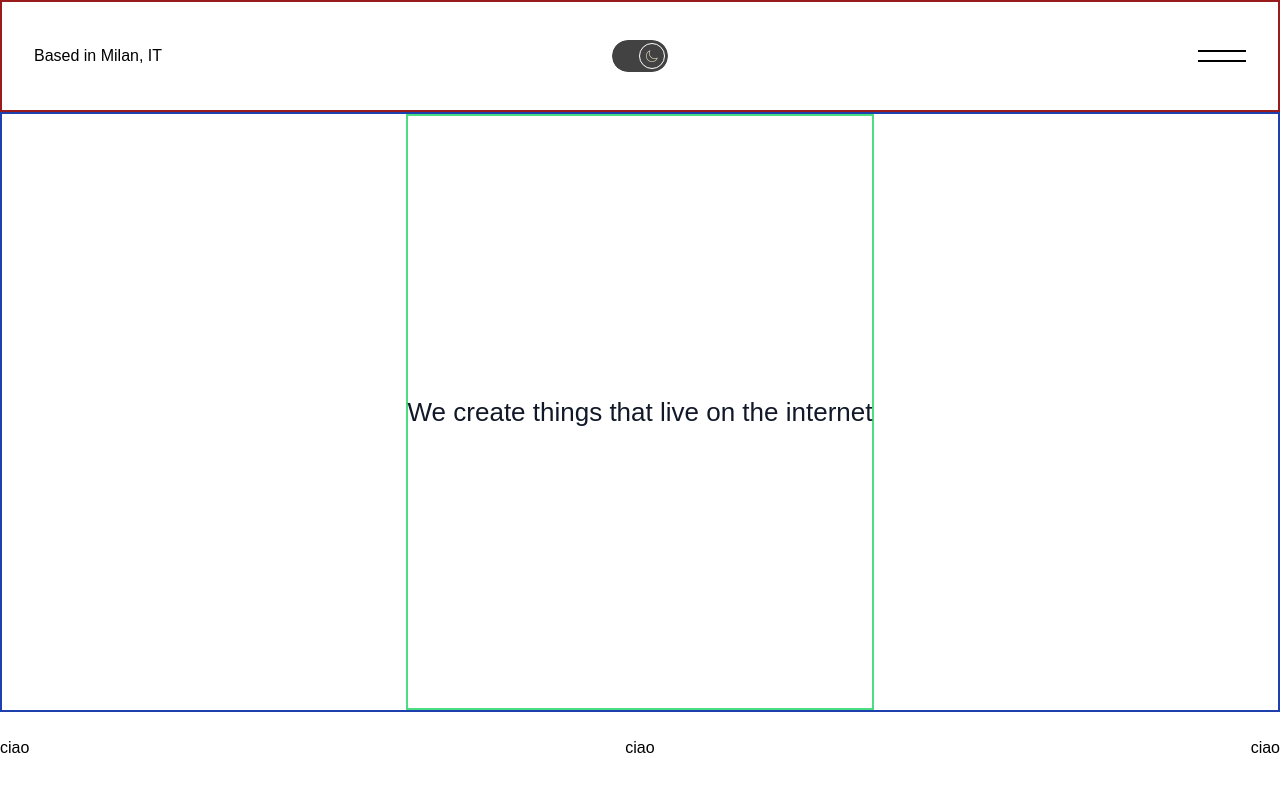
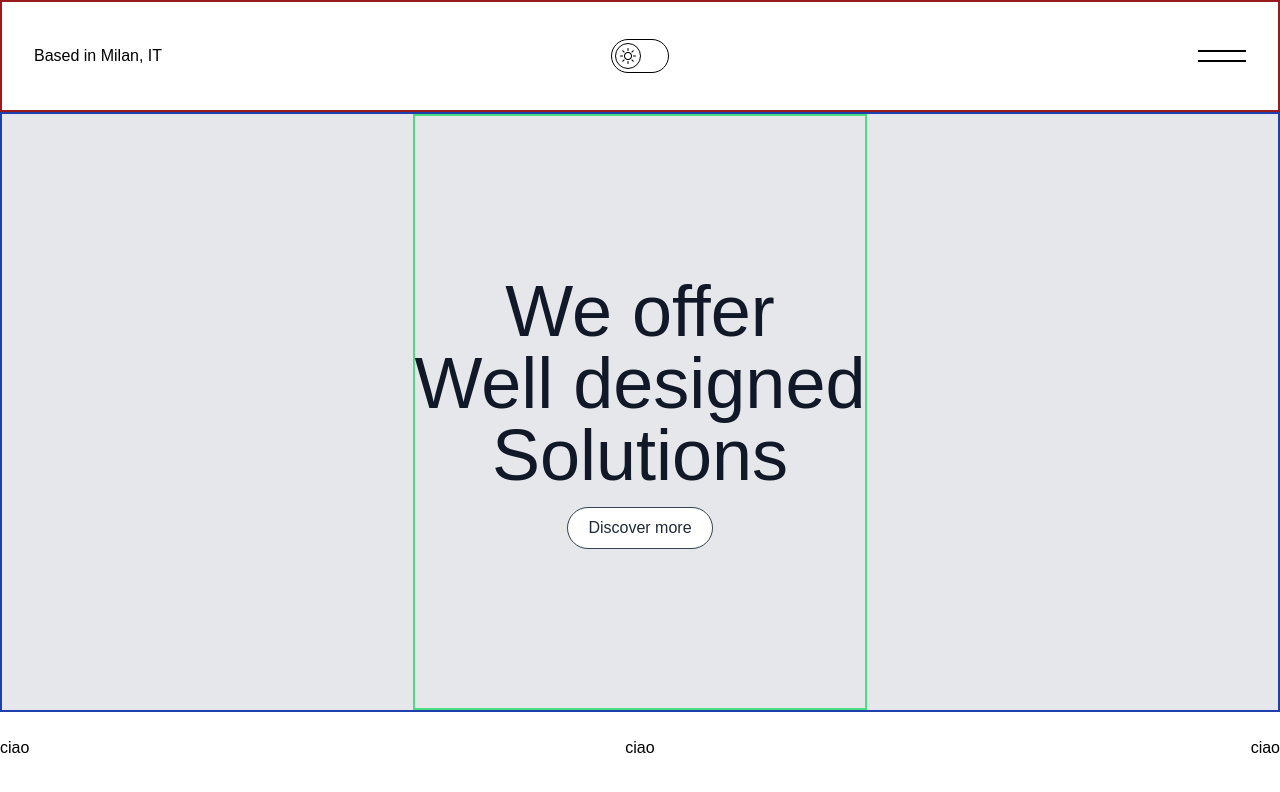
Before and after one commit to prometheus-coding/frontend-portfolio-prometheuscoding, a Next.js app: page / in a window 1280 px wide. Shown: the top 792 px of the page. Built offline with nearby package versions, Linux system fonts and the light colour scheme.

Commit message:
changed tailwind config and write basic logic toggledarkmode for testing

```diff
--- /dev/null
+++ b/app/components/Button.tsx
@@ -0,0 +1,11 @@
+import React from 'react'
+
+const Button = () => {
+  return (
+    <React.Fragment>
+      <div className='text-gray-800 py-2 px-5 rounded-full border-[1px] border-gray-700 bg-white'>Discover more</div>
+    </React.Fragment>
+  )
+}
+
+export default Button
--- a/app/components/Header.tsx
+++ b/app/components/Header.tsx
@@ -1,12 +1,11 @@
 import LocationText from "./LocationText";
+import HamburgerMenuHeader from "./HamburgerMenu";
 import ToggleDarkMode from "./ToggleDarkMode";
-import ToggleLightMode from "./ToggleLightMode";
-import HamburgerMenuHeader from "./HamburgerMenu";
 const Header = () => {
   return (
     <div className="flex justify-between border-red-800 border-2 h-28 items-center bg-white text-black">
       <LocationText />
-      <ToggleLightMode />
+      <ToggleDarkMode />
       <HamburgerMenuHeader />
     </div>
   );
--- a/app/components/Hero2.tsx
+++ b/app/components/Hero2.tsx
@@ -1,11 +1,13 @@
 import React from 'react'
+import Button from './Button'
 
 const Hero2 = () => {
   return (
-    <div className='w-full border-blue-800 border-2 grid place-items-center h-[600px]'>
-      <div className='border-green-400 border-2 w-auto h-full flex items-center'>
-        <h1 className='text-gray-900'>We create things that live on the internet</h1>
-        <div>
+    <div className='w-full border-blue-800 border-2 bg-gray-200 grid place-items-center h-[600px]'>
+      <div className='border-green-400 border-2 w-auto max-w-[1000px] h-full flex flex-col items-center justify-center'>
+        <h1 className='text-gray-900 text-7xl text-center'>We offer <br /> Well designed <br /> Solutions</h1>
+        <div className='mt-4'>
+          <Button />
         </div>
       </div>
     </div>
--- a/app/components/ToggleDarkMode.tsx
+++ b/app/components/ToggleDarkMode.tsx
@@ -1,14 +1,50 @@
+'use client'
+import { useState } from "react";
 const ToggleDarkMode = () => {
+  const [darkMode, setDarkMode] = useState(false)
+
+  const darkModeHandler = () => {
+    setDarkMode(!darkMode)
+    document.body.classList.toggle('dark')
+    console.log(darkMode)
+  }
+
+
   return (
-    <div className="w-2/3 flex justify-center">
+
+    <>
+      {
+        !darkMode && <div className="w-2/3 flex justify-center" onClick={darkModeHandler}>
           <div className="w-14 h-8 rounded-full outline outline-1 outline-black flex justify-start items-center pl-1">
             <div className="w-6 h-6 rounded-full outline outline-1 outline-black">
               <div className="p-1">
                 <img src="./headerAssets/467619.png" />
+
               </div>
             </div>
           </div>
         </div>
+      }
+
+
+      {
+        darkMode && <div className="w-2/3 flex justify-center" onClick={darkModeHandler}>
+          <div
+            className="w-14 h-8 rounded-full outline outline-1 bg-primary-500 outline-white flex justify-end items-center pr-1"
+          >
+            <div
+              style={{ backgroundColor: "rgb(66, 66, 66)" }}
+              className="w-6 h-6 rounded-full outline outline-1 outline-white"
+            >
+              <div className="p-1">
+                <img src="./headerAssets/Moon-512.png" className="filter invert" />
+              </div>
+            </div>
+          </div>
+        </div>
+      }
+
+    </>
   );
 };
 
--- a/app/globals.css
+++ b/app/globals.css
@@ -5,12 +5,14 @@
 :root {
   --background: #ffffff;
   --foreground: #171717;
+  --primary-500: #424242;
 }
 
 @media (prefers-color-scheme: dark) {
   :root {
     --background: #0a0a0a;
     --foreground: #ededed;
+    --primary-500: #424242;
   }
 }
 
--- /dev/null
+++ b/tailwind.config.base.cjs
@@ -0,0 +1,21 @@
+module.exports = {
+    content: [
+        "./pages/**/*.{js,ts,jsx,tsx,mdx}",
+        "./components/**/*.{js,ts,jsx,tsx,mdx}",
+        "./app/**/*.{js,ts,jsx,tsx,mdx}",
+    ],
+    theme: {
+        extend: {
+            colors: {
+                background: "var(--background)",
+                foreground: "var(--foreground)",
+
+                primary: {
+                    '500': 'var(--primary-500)'
+                }
+            },
+        },
+    },
+    plugins: [],
+    darkMode: 'class'
+};
--- a/tailwind.config.ts
+++ b/tailwind.config.ts
@@ -1,19 +1,6 @@
-import type { Config } from "tailwindcss";
+import baseConfig from './tailwind.config.base.cjs';
 
-const config: Config = {
-  content: [
-    "./pages/**/*.{js,ts,jsx,tsx,mdx}",
-    "./components/**/*.{js,ts,jsx,tsx,mdx}",
-    "./app/**/*.{js,ts,jsx,tsx,mdx}",
-  ],
-  theme: {
-    extend: {
-      colors: {
-        background: "var(--background)",
-        foreground: "var(--foreground)",
-      },
-    },
-  },
-  plugins: [],
-};
-export default config;
+/** @type {import('tailwindcss').Config} */
+module.exports = {
+  ...baseConfig
+}
```
Lines whose indentation alone changed are shown as unchanged.
